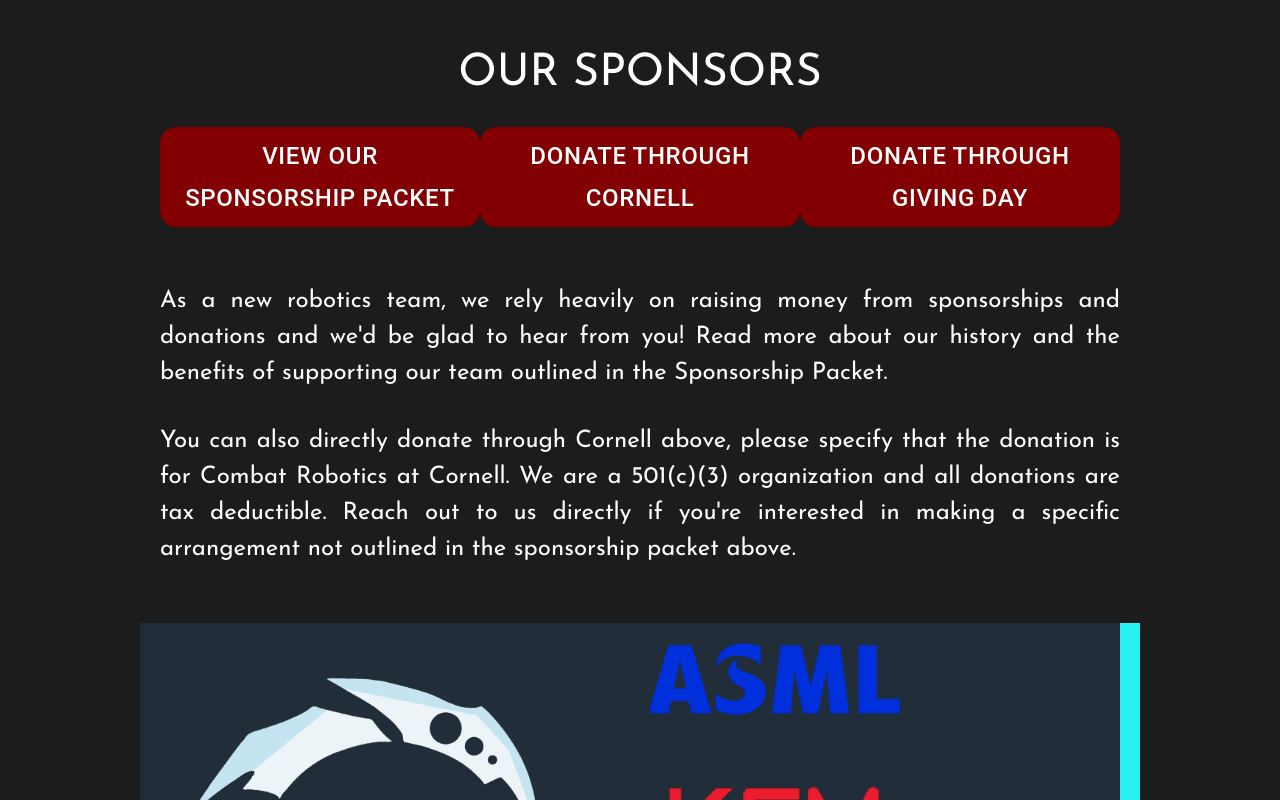
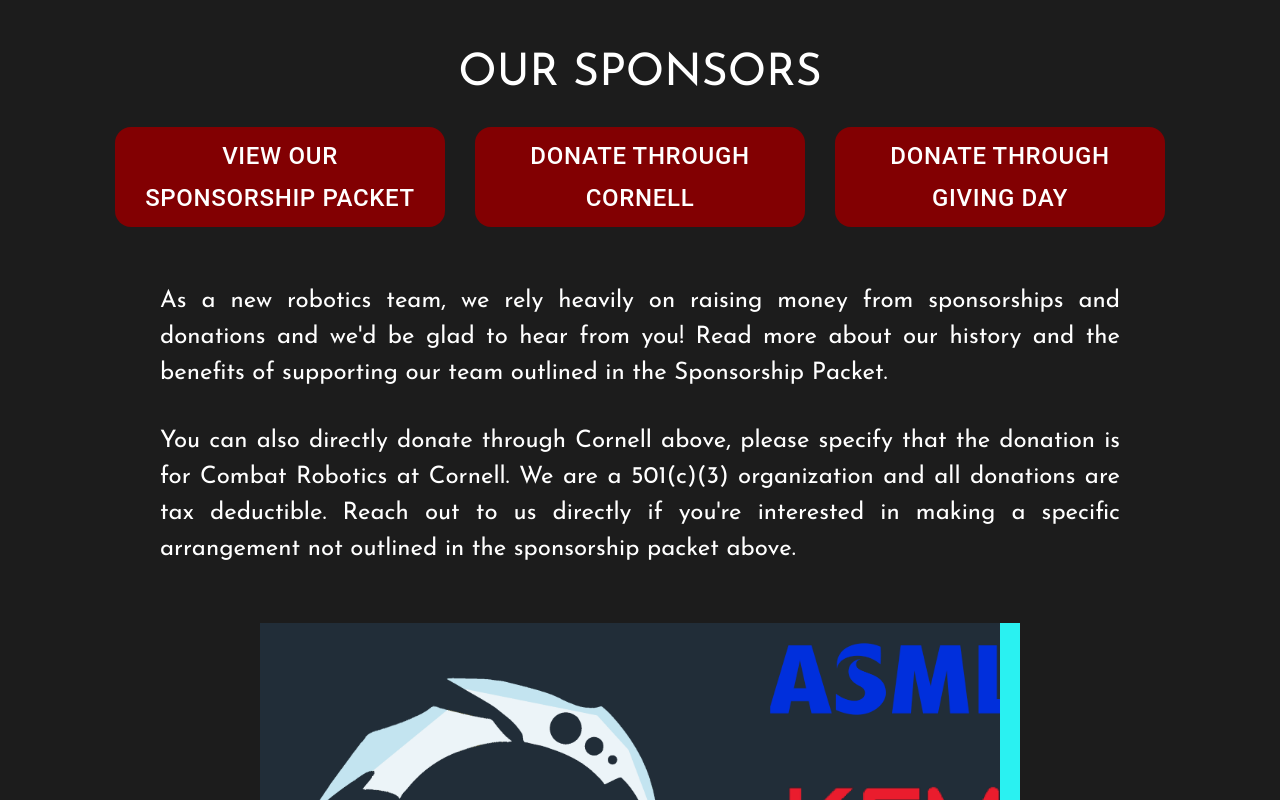
Before and after one commit to Cornell-University-Combat-Robotics/site-2025, a React (Vite) app in the folder react-site/: page /sponsors in a window 1280 px wide. Shown: the part 800-1600 px from the top of the page. Built offline with nearby package versions, Linux system fonts and the light colour scheme.

Commit message:
Put main content in container for flexbox sizing

```diff
--- a/react-site/src/components/Member.tsx
+++ b/react-site/src/components/Member.tsx
@@ -40,6 +40,7 @@ export default function Member(props: MemberProps) {
       <Box sx={{
         position: 'relative', // Ensures child elements with position: absolute are relative to this Box
         borderRadius: 5,
+        // height corresponding to viewport size is a problem
         width: 'auto',
         height: '30vh', //note: height CANNOT be auto -> if it is, animation from stats button will cause height to warp to fit animation box
         margin: '7%',
@@ -93,7 +94,7 @@ export default function Member(props: MemberProps) {
               initial={{ x: -300, y: yStats }} //initial state
               animate={{ x: 0, y: yStats }} //state after animation
               exit={{ x: -300, y: yStats }} //exit state
-              style={{ height: '100%' }}
+              style={{ height: '100%'}}
             >
               <Stack
                 direction="column"
@@ -111,7 +112,7 @@ export default function Member(props: MemberProps) {
                         sx={{
                           color: 'black',
                           wordWrap: 'break-word',
-                          overflowWrap: 'break-word'
+                          overflowWrap: 'break-word',
                         }}>
                         {desc}
                       </Typography>
--- a/react-site/src/components/MemberList.tsx
+++ b/react-site/src/components/MemberList.tsx
@@ -20,12 +20,15 @@ export default function TeamMemberList(props: TeamMemberListProps) {
           xs: `repeat(1, 1fr)`,
           sm: `repeat(2, 1fr)`, //2 columns (aka. 2 member cards) occupying equal width.
           md: `repeat(3, 1fr)`,
+          // lg: `repeat(3, 1fr)`,
           lg: `repeat(${numElements}, 1fr)`
         },
         gridAutoRows: '1fr', //when elements in list > numElements. Each row occupies same height.
         gap: "10px",
-        alignItems: "start",
-        justifyItems: "center",
+        //alignItems: "start",
+        //justifyItems: "center",
+        alignItems: "center",
+        justifyContent: "center", //used to be justifyItems which was bugged.  justifyContent aligns everything in a container and justifyItems aligns content in cards
         ...sx
       }}>
         {teamMembers[teamName].map((props2) => (
--- a/react-site/src/pages/sponsors.jsx
+++ b/react-site/src/pages/sponsors.jsx
@@ -69,6 +69,8 @@ export default function Sponsors() {
         </Typography>
       </Box>
 
+    <Box padding="0px 12.5%">
+
       <Typography variant="h2" sx={{ fontFamily: 'Josefin Sans', mt: 5 }} id="sponsor-box">
         OUR SPONSORS
       </Typography>
@@ -80,9 +82,9 @@ export default function Sponsors() {
       when clicked. &hover is for making the text color white (don't change when
       button is not hovered over.*/}
       <Box display='flex' justifyContent="center" alignItems="center" mt="20px" mb="40px">
-        <Box display='flex' width="75%" justifyContent="space-between" sx={{ flexDirection: 'row' }} >
+        <Box display='flex' gap="10px 20px" justifyContent="space-between" sx={{ flexDirection: 'row' }} >
           <Button href={pdfFile} target="_blank" rel="noopener noreferrer" sx={{ backgroundColor: "#820002", color: "white", fontSize: "1.5em", width: "330px", height: "100px", textAlign: "center", display: "flex", alignItems: "center", justifyContent: "center", px: "20px", borderRadius: "16px", '&:focus': { outline: 'none', }, '&:hover': { color: 'white', }, }}>VIEW OUR SPONSORSHIP PACKET</Button>
-          <Button href={cornellDonate} target="_blank" rel="noopener noreferrer" sx={{ backgroundColor: "#820002", color: "white", fontSize: "1.5em", width: "330px", height: "100px", textAlign: "center", display: "flex", alignItems: "center", justifyContent: "center", px: "20px", borderRadius: "16px", '&:focus': { outline: 'none', }, '&:hover': { color: 'white', } }}>DONATE THROUGH CORNELL</Button>
+          <Button href={cornellDonate} target="_blank" rel="noopener noreferrer" sx={{ backgroundColor: "#820002", color: "white", fontSize: "1.5em", margin: "0px 10px", width: "330px", height: "100px", textAlign: "center", display: "flex", alignItems: "center", justifyContent: "center", px: "20px", borderRadius: "16px", '&:focus': { outline: 'none', }, '&:hover': { color: 'white', } }}>DONATE THROUGH CORNELL</Button>
           <Button href={givingDay} target="_blank" rel="noopener noreferrer" sx={{ backgroundColor: "#820002", color: "white", fontSize: "1.5em", width: "330px", height: "100px", textAlign: "center", display: "flex", alignItems: "center", justifyContent: "center", px: "20px", borderRadius: "16px", '&:focus': { outline: 'none', }, '&:hover': { color: 'white', } }}>DONATE THROUGH GIVING DAY</Button>
         </Box>
       </Box>
@@ -91,10 +93,10 @@ export default function Sponsors() {
       hence "column". The Typography is the text component, we have with to 75% of
       screen. */}
       <Box display='flex' justifyContent="center" alignItems="center" sx={{ flexDirection: 'column' }}>
-        <Typography align='justify' width='75%' sx={{ fontFamily: 'Josefin Sans', my: 2 }}>
+        <Typography align='justify' sx={{ fontFamily: 'Josefin Sans', my: 2 }}>
           As a new robotics team, we rely heavily on raising money from sponsorships and donations and we'd be glad to hear from you! Read more about our history and the benefits of supporting our team outlined in the Sponsorship Packet.
         </Typography>
-        <Typography align='justify' width='75%' sx={{ fontFamily: 'Josefin Sans', my: 2 }}>
+        <Typography align='justify' sx={{ fontFamily: 'Josefin Sans', my: 2 }}>
           You can also directly donate through Cornell above, please specify that the donation is for Combat Robotics at Cornell. We are a 501(c)(3) organization and all donations are tax deductible. Reach out to us directly if you're interested in making a specific arrangement not outlined in the sponsorship packet above.
         </Typography>
       </Box>
@@ -486,5 +488,7 @@ export default function Sponsors() {
       <FAQ qn={questions} ans={answers} />
 
     </Box>
+
+    </Box>
   );
 }
```
Also changed, not shown: react-site/src/pages/subteams/alumni.jsx (indentation only).
